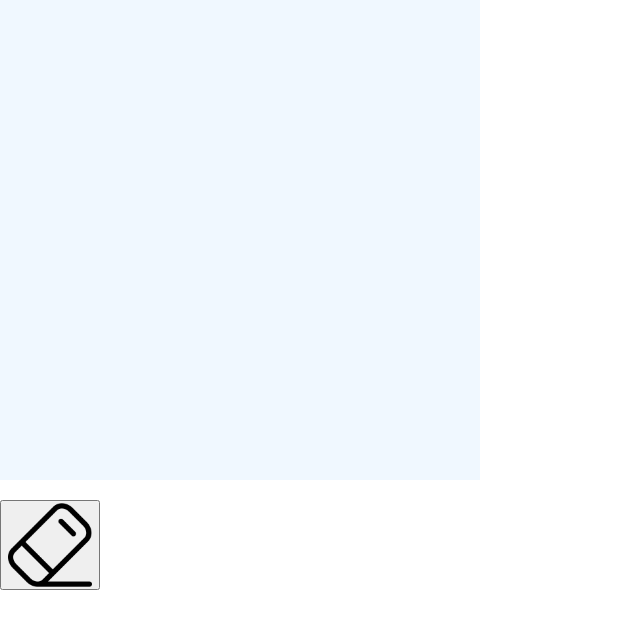
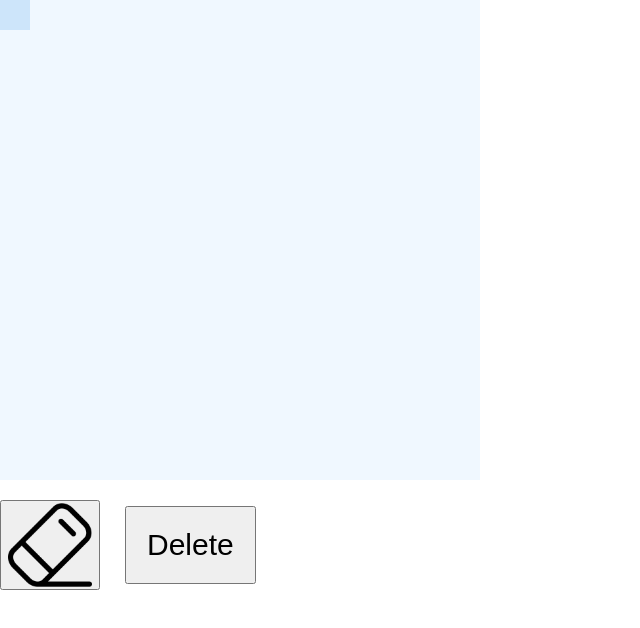
Before and after one commit to mohamedhany1231/Etch-a-Sketch, a plain HTML site: page index.html in a window 1280 px wide. Shown: the whole page, without its empty margins (0-640 px from the left). Drawn offline with Linux system fonts and the light colour scheme.

Commit message:
add delete button
add delete button and its functions and add hover style

```diff
--- a/index.html
+++ b/index.html
@@ -8,6 +8,11 @@
   </head>
   <body>
     <div class="etch"></div>
-    <button class="eraser"><img src="images/eraser.png" alt="eraser" /></button>
+    <div class="buttons">
+      <button class="eraser">
+        <img src="images/eraser.png" alt="eraser" />
+      </button>
+      <button class="delete">Delete</button>
+    </div>
   </body>
 </html>
--- a/main.js
+++ b/main.js
@@ -3,7 +3,16 @@ let etchDiv = document.querySelector(".etch");
 let mouseDown = false;
 let eraserSelected = false;
 let eraser = document.querySelector(".eraser img");
+let deleteBtn = document.querySelector(".buttons .delete");
 
+// deletebtn function
+deleteBtn.onclick = () => {
+  let boxes = Array.from(etchDiv.querySelectorAll("div[class^='column']"));
+  console.log();
+  boxes.forEach((box) => {
+    box.style.backgroundColor = "aliceBlue";
+  });
+};
 // toggle eraser
 eraser.onclick = () => {
   eraserSelected = !eraserSelected;
@@ -13,7 +22,7 @@ eraser.onclick = () => {
 // function to draw
 function draw(box) {
   if (eraserSelected) {
-    box.style.backgroundColor = "aliceblue";
+    box.style.backgroundColor = "aliceBlue";
   } else box.style.backgroundColor = "black";
 }
 window.addEventListener("mousedown", () => {
@@ -33,6 +42,9 @@ for (let i = 0; i < numberOfDivs; i++) {
     column.addEventListener("mouseover", () => {
       if (mouseDown) draw(column);
     });
+    column.addEventListener("click", () => {
+      draw(column);
+    });
   }
   etchDiv.append(row);
 }
--- a/style.css
+++ b/style.css
@@ -15,9 +15,24 @@
 
 .eraser {
   width: 100px;
-  margin-top: 20px;
 }
 
 img {
   width: 100%;
 }
+
+.buttons {
+  display: flex;
+  align-items: center;
+  gap: 25px;
+  margin-top: 20px;
+}
+.buttons .delete {
+  height: fit-content;
+  padding: 20px;
+  font-size: 30px;
+}
+
+[class^="column"]:hover {
+  background-color: rgb(205, 229, 250);
+}
```
